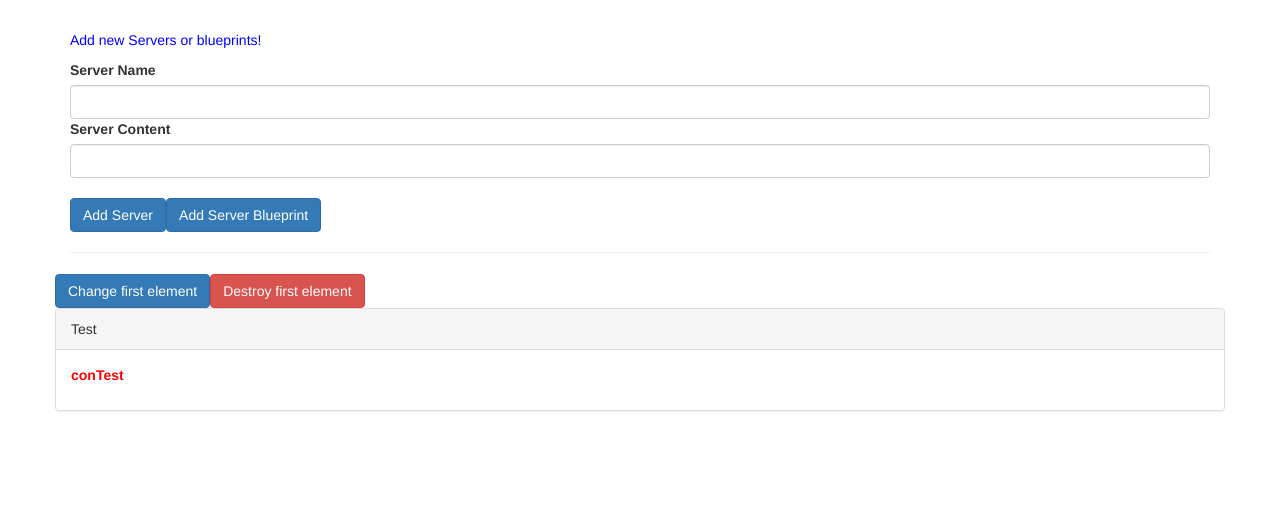
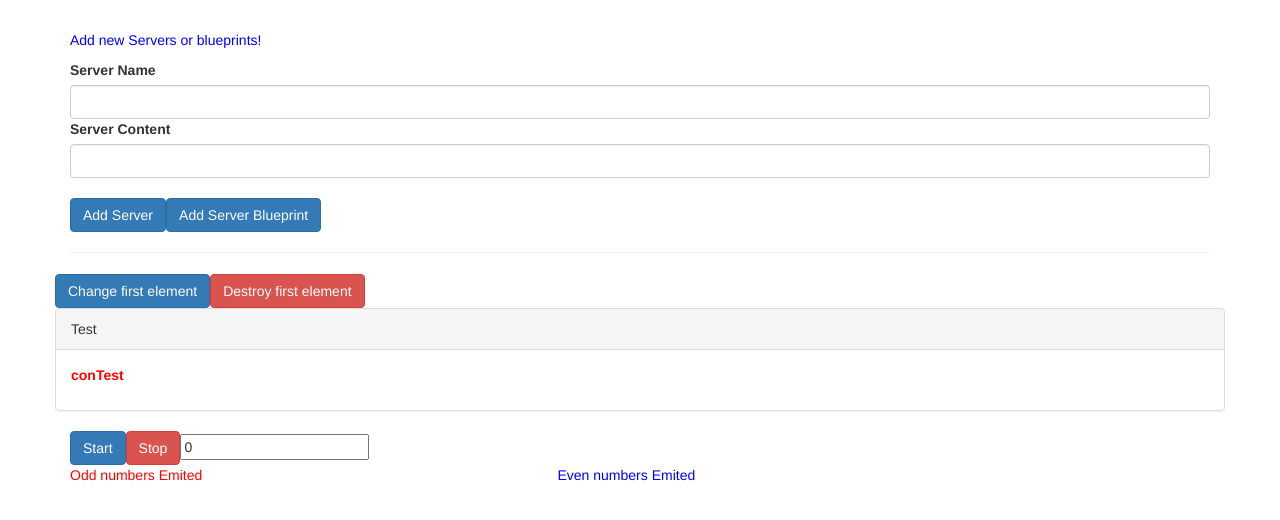
Before and after one commit to MateuszZie/Angular-course, an Angular app in the folder cmp-databinding-start/: page / in a window 1280 px wide. Shown: the top 520 px of the page. Built offline with nearby package versions, Linux system fonts and the light colour scheme.

Commit message:
Practicing Property & Event Binding and View Encapsulation

```diff
--- a/cmp-databinding-start/src/app/app.component.html
+++ b/cmp-databinding-start/src/app/app.component.html
@@ -25,4 +25,5 @@
       </p></app-server-element
     >
   </div>
+  <app-game-control></app-game-control>
 </div>
--- /dev/null
+++ b/cmp-databinding-start/src/app/even/even.component.css
@@ -0,0 +1,3 @@
+p {
+  color: red;
+}
--- /dev/null
+++ b/cmp-databinding-start/src/app/even/even.component.html
@@ -0,0 +1,3 @@
+<p>
+  {{ even }}
+</p>
--- /dev/null
+++ b/cmp-databinding-start/src/app/even/even.component.ts
@@ -0,0 +1,14 @@
+import { Component, EventEmitter, Input, OnInit, Output } from "@angular/core";
+
+@Component({
+  selector: "app-even",
+  templateUrl: "./even.component.html",
+  styleUrls: ["./even.component.css"],
+})
+export class EvenComponent implements OnInit {
+  @Input() even: number;
+
+  constructor() {}
+
+  ngOnInit(): void {}
+}
--- /dev/null
+++ b/cmp-databinding-start/src/app/game-control/game-control.component.html
@@ -0,0 +1,14 @@
+<button class="btn btn-primary" (click)="start()">Start</button>
+<button class="btn btn-danger" (click)="stop()">Stop</button>
+<input [(ngModel)]="time" />
+<div class="row">
+  <div class="col-md-5">
+    <app-odd
+      ><p *ngFor="let number of oddNumbers">{{ number }}</p></app-odd
+    >
+  </div>
+  <div class="col-md-5">
+    <p>Even numbers Emited</p>
+    <app-even *ngFor="let number of evenNumbers" [even]="number"></app-even>
+  </div>
+</div>
--- /dev/null
+++ b/cmp-databinding-start/src/app/game-control/game-control.component.ts
@@ -0,0 +1,35 @@
+import { Component, EventEmitter, OnInit, Output } from "@angular/core";
+
+@Component({
+  selector: "app-game-control",
+  templateUrl: "./game-control.component.html",
+  styleUrls: ["./game-control.component.css"],
+})
+export class GameControlComponent implements OnInit {
+  time: number = 0;
+  evenNumbers: number[] = [];
+  oddNumbers: number[] = [];
+  myInterval;
+
+  constructor() {}
+
+  ngOnInit(): void {}
+
+  start() {
+    this.myInterval = setInterval(() => {
+      this.time++;
+      if (this.time % 2 === 0) {
+        this.evenNumbers.push(this.time);
+      } else {
+        this.oddNumbers.push(this.time);
+      }
+    }, 1000);
+  }
+
+  stop() {
+    clearInterval(this.myInterval);
+    this.time = 0;
+    this.evenNumbers = [];
+    this.oddNumbers = [];
+  }
+}
--- /dev/null
+++ b/cmp-databinding-start/src/app/odd/odd.component.css
@@ -0,0 +1,3 @@
+p {
+  color: red;
+}
--- /dev/null
+++ b/cmp-databinding-start/src/app/odd/odd.component.html
@@ -0,0 +1,2 @@
+<p>Odd numbers Emited</p>
+<ng-content></ng-content>
--- /dev/null
+++ b/cmp-databinding-start/src/app/odd/odd.component.ts
@@ -0,0 +1,15 @@
+import { Component, OnInit } from '@angular/core';
+
+@Component({
+  selector: 'app-odd',
+  templateUrl: './odd.component.html',
+  styleUrls: ['./odd.component.css']
+})
+export class OddComponent implements OnInit {
+
+  constructor() { }
+
+  ngOnInit(): void {
+  }
+
+}
```
Also changed, not shown: cmp-databinding-start/src/app/app.module.ts (+7 -1 lines), cmp-databinding-start/src/app/server-element/server-element.component.ts (+14 -14 lines), cmp-databinding-start/src/app/game-control/game-control.component.css (added).
